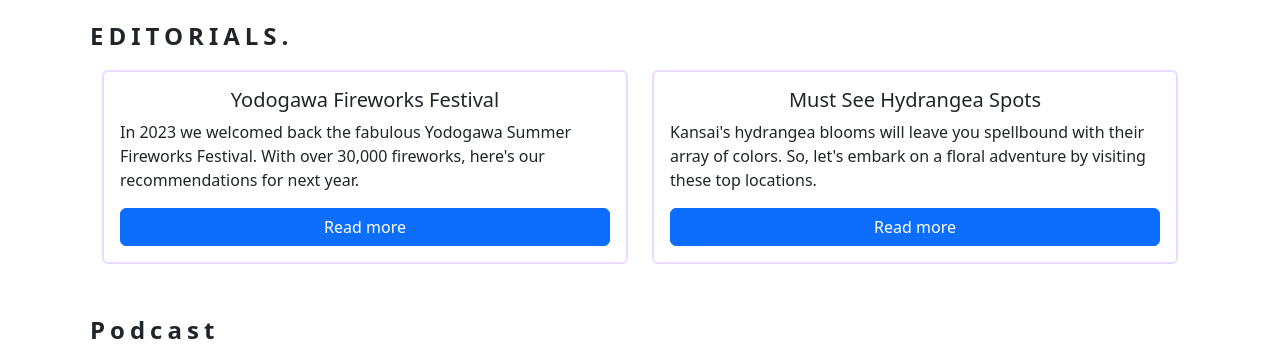
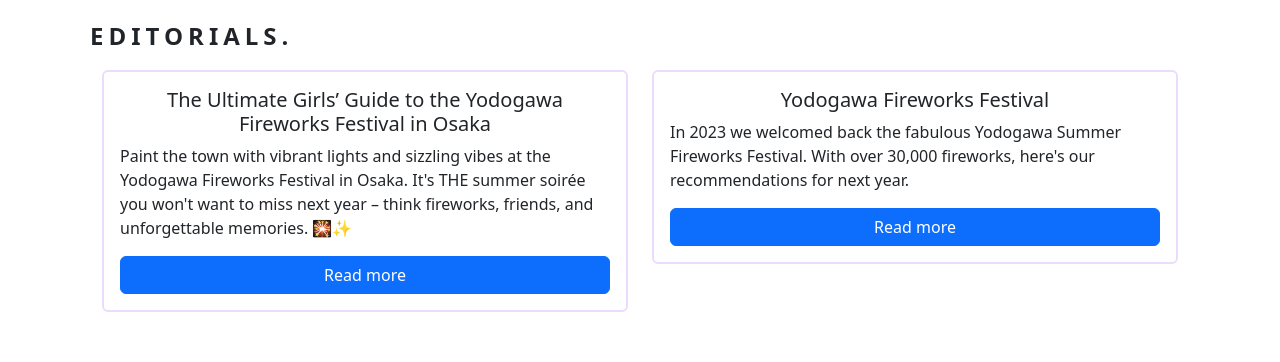
Before and after one commit to misskatiemarple/shelovestravel-react, a React (Create React App) app: page / in a window 1280 px wide. Shown: the part 3676-4038 px from the top of the page. Built offline with nearby package versions, Linux system fonts and the light colour scheme.

Commit message:
launch new blog

```diff
--- a/src/editorials.js
+++ b/src/editorials.js
@@ -6,6 +6,28 @@ export default function editorials() {
     <div className="editorials-container">
       <div className="container mt-3">
         <div className="row">
+          <div className="col-sm-6">
+            <div className="card">
+              <div className="card-body">
+                <h5 class="card-title text-center">
+                  The Ultimate Girls’ Guide to the Yodogawa Fireworks Festival
+                  in Osaka
+                </h5>
+                <p className="card-text">
+                  Paint the town with vibrant lights and sizzling vibes at the
+                  Yodogawa Fireworks Festival in Osaka. It's THE summer soirée
+                  you won't want to miss next year – think fireworks, friends,
+                  and unforgettable memories. 🎇✨
+                </p>
+                <a
+                  href="https://medium.com/@misskatiemarple/the-ultimate-girls-guide-to-the-yodogawa-fireworks-festival-in-osaka-bdefab6433ef"
+                  class="btn btn-primary text-center"
+                >
+                  Read more
+                </a>
+              </div>
+            </div>
+          </div>
           <div className="col-sm-6">
             <div className="card">
               <div className="card-body">
@@ -23,24 +45,6 @@ export default function editorials() {
               </div>
             </div>
           </div>
-          <div className="col-sm-6">
-            <div className="card">
-              <div className="card-body">
-                <h5 class="card-title text-center">Must See Hydrangea Spots</h5>
-                <p className="card-text">
-                  Kansai's hydrangea blooms will leave you spellbound with their
-                  array of colors. So, let's embark on a floral adventure by
-                  visiting these top locations.
-                </p>
-                <a
-                  href="https://medium.com/@misskatiemarple/embrace-the-exquisite-hydrangeas-and-vibrant-festivities-of-kansai-this-june-a0707bc02996"
-                  class="btn btn-primary text-center"
-                >
-                  Read more
-                </a>
-              </div>
-            </div>
-          </div>
         </div>
       </div>
     </div>
```
